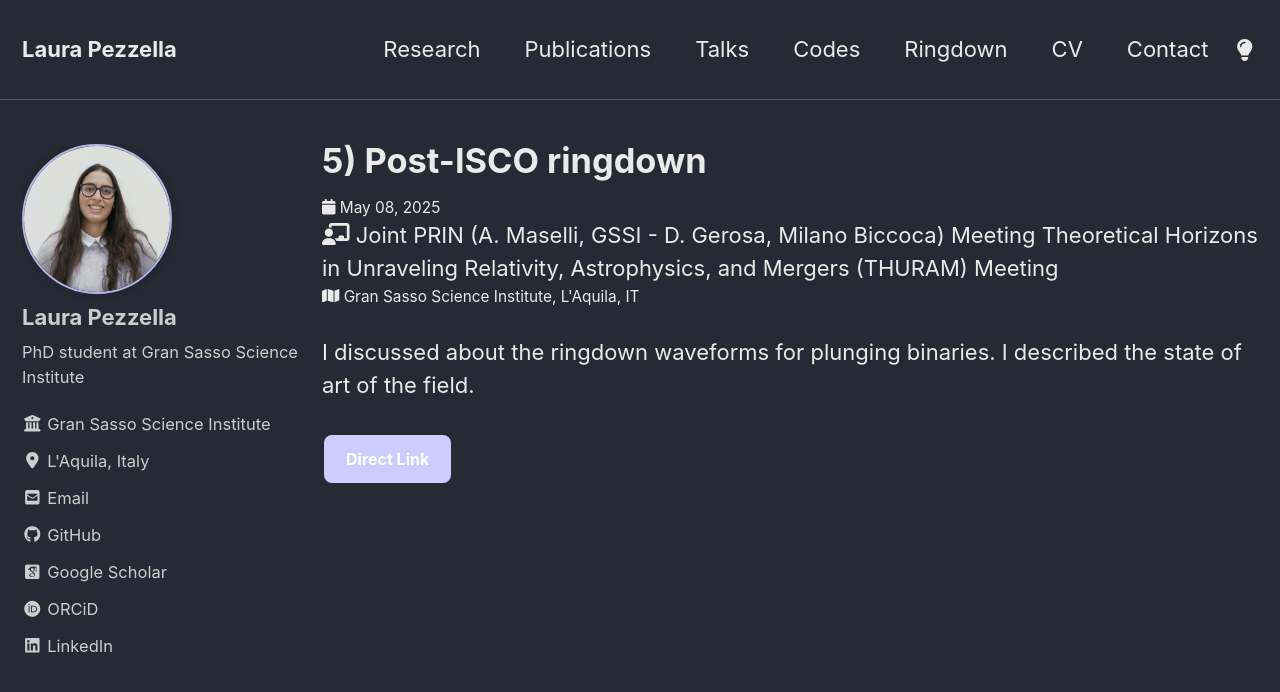
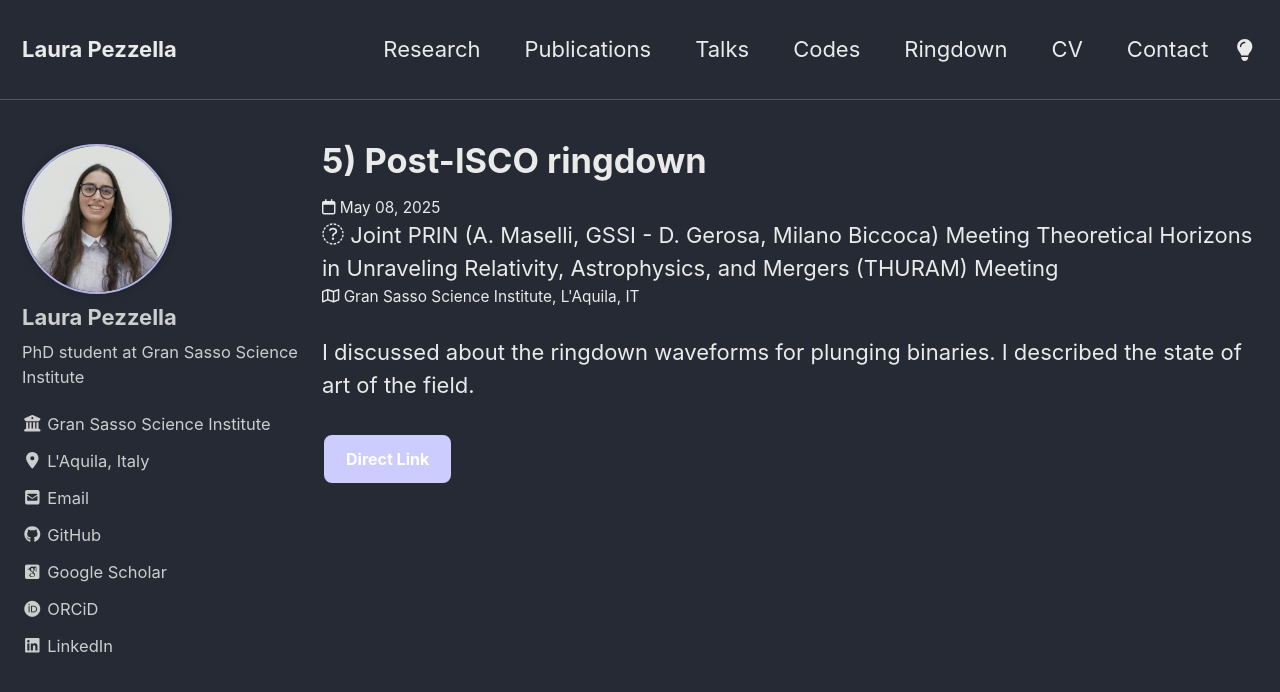
Before and after one commit to PezzLa/pezzla.github.io, a Jekyll site: the page built from _talks/talk5.md, in a window 1280 px wide and 900 px high. Shown: the top 692 px of the window. Built offline with Jekyll 4.4.1, drawn with Linux system fonts in a browser that asks for light colours; some web fonts are replaced.

Commit message:
Update single-talk.html

```diff
--- a/_layouts/single-talk.html
+++ b/_layouts/single-talk.html
@@ -38,15 +38,15 @@ classes: wide
 
       <!--Date Line-->
       {% if page.date %}
-          <div class="talk_date"><i class="fa-solid  fa-calendar" aria-hidden="true"></i> {{ page.date | default: "1900-01-01" | date: "%B %d, %Y" }}</div>
+          <div class="talk_date"><i class="far fa-calendar" aria-hidden="true"></i> {{ page.date | default: "1900-01-01" | date: "%B %d, %Y" }}</div>
       {% endif %}
 
       {% if page.event %}
-          <div class="talk_event"><i class="fa-solid fa-chalkboard-user" aria-hidden="true"></i> {{ page.event }}</div>
+          <div class="talk_event"><i class="far fa-chalkboard-user" aria-hidden="true"></i> {{ page.event }}</div>
       {% endif %}
 
       {% if page.venue %}
-          <div class="talk_venue"><i class="fa-solid fa-map"></i> {{ page.venue }}, {{ page.location }}</div>
+          <div class="talk_venue"><i class="far fa-map"></i> {{ page.venue }}, {{ page.location }}</div>
       {% endif %}
       <!--Page content-->
       <p></p>
```
